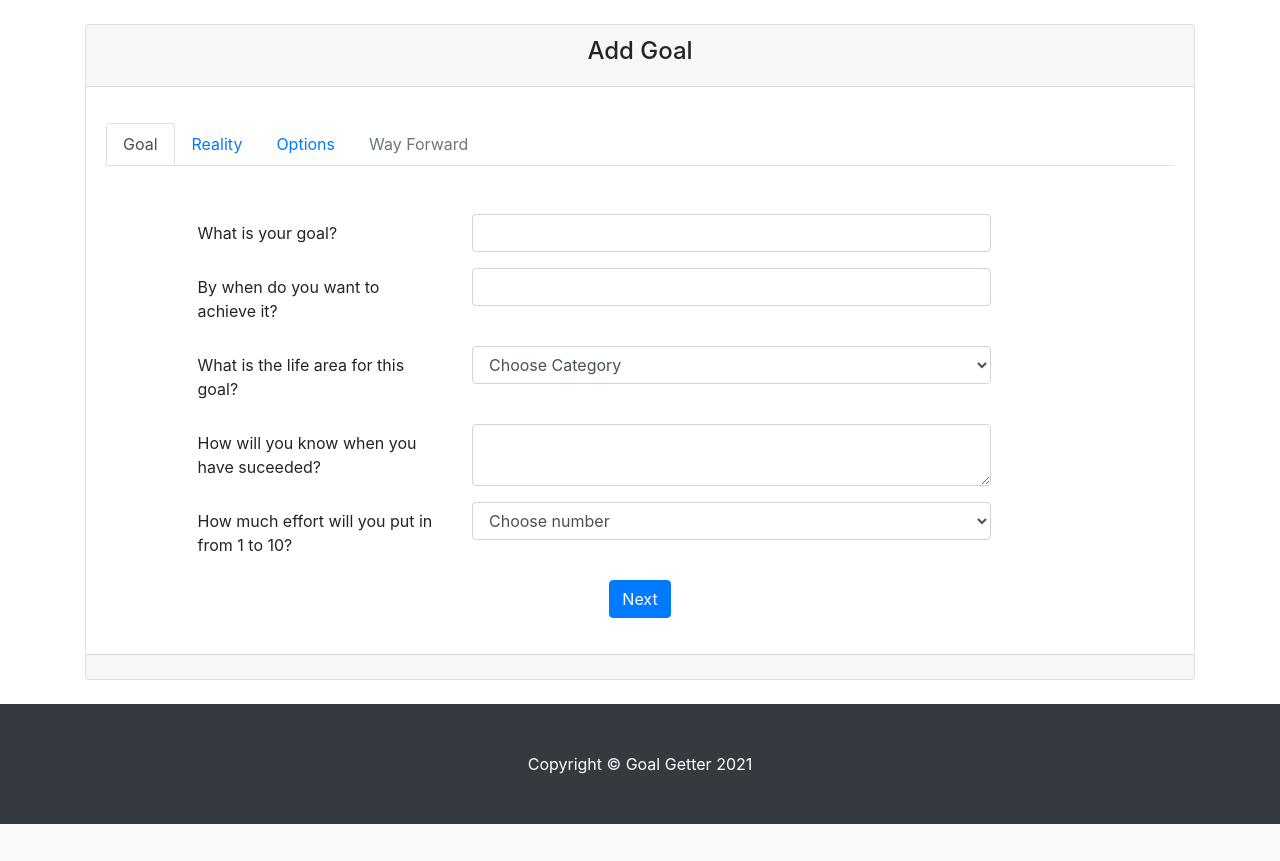
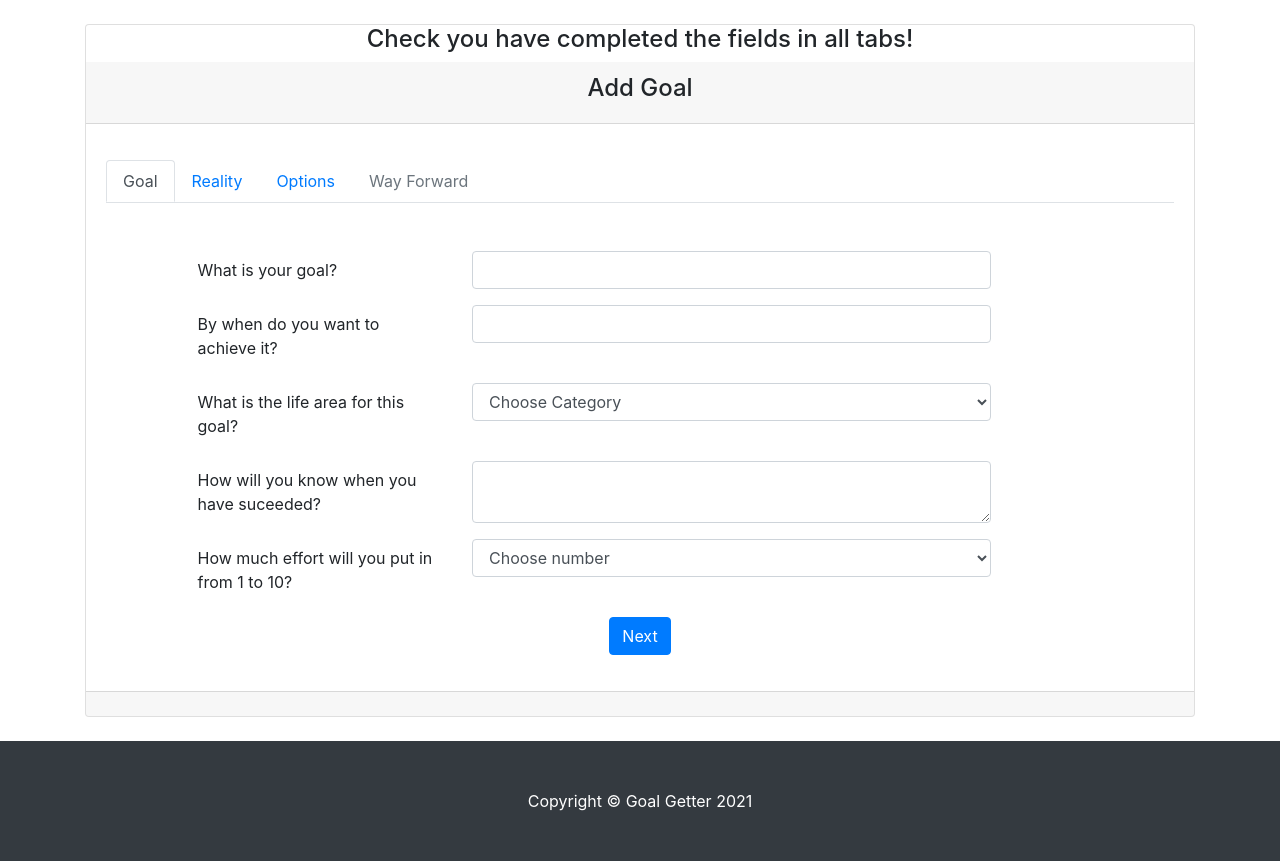
Before and after one commit to thirdelement/goal-getter, a Flask app: page /add_goal in a window 1280 px wide. Shown: the part 330-1191 px from the top of the page. Before the commit the page ends 1154 px from the top, so only its background shows below. Run offline with Flask 2, Linux system fonts and the light colour scheme; the visitor is signed in with stand-in values (Sample User, id 1); data that the repository does not hold is empty; some libraries are stand-ins or nearby versions.

Commit message:
feat: Add notifications to add_goal and edit_goal.html

```diff
--- a/templates/add_goal.html
+++ b/templates/add_goal.html
@@ -4,11 +4,17 @@
 <header class="jumbotron jumbotron-add_goal my-4">
 </header>
 {% endblock %}
+{% block message %}
+<!--Other notification messages-->
+<div id="notification">
+  <h4>Check you have completed the fields in all tabs!</h4>
+</div>
+{% endblock %}
 {% block header %}
 <h4>Add Goal </h4>
 {% endblock %}
 {% block content %}
-<form method="POST" id="form-add_goal" class="report-validity" action="{{ url_for('add_goal') }}">
+<form method="POST" id="form-add_goal" action="{{ url_for('add_goal') }}">
   <nav>
     <div class="nav nav-tabs" id="nav-tab" role="tablist">
       <a class="nav-link active" id="nav-goal-tab" data-toggle="tab" href="#nav-goal" role="tab"
@@ -181,7 +187,7 @@
       <!-- Field validation alert -->
       <div class="form-group row">
         <div class="offset-md-3 col-md-6 text-center">
-          <div id="alert-options" class="alert alert-danger" role="alert">
+          <div id="alert" class="alert alert-danger" role="alert">
             Check you have completed the fields in all tabs!
           </div>
         </div>
@@ -189,7 +195,7 @@
       <!-- Back button -->
       <button type="button" class="button-reality btn btn-secondary">Back</button>
       <!-- Submit button -->
-      <button type="submit" id="submit-add_goal" class="btn btn-primary">Submit</button>
+      <button type="submit" id="submit-add_goal" class="submit btn btn-primary">Submit</button>
     </div>
     <div class="tab-pane fade" id="nav-wayforward" role="tabpanel" aria-labelledby="nav-wayforward-tab">
     </div>
```
Also changed, not shown: templates/edit_goal.html (+46 -24 lines).
